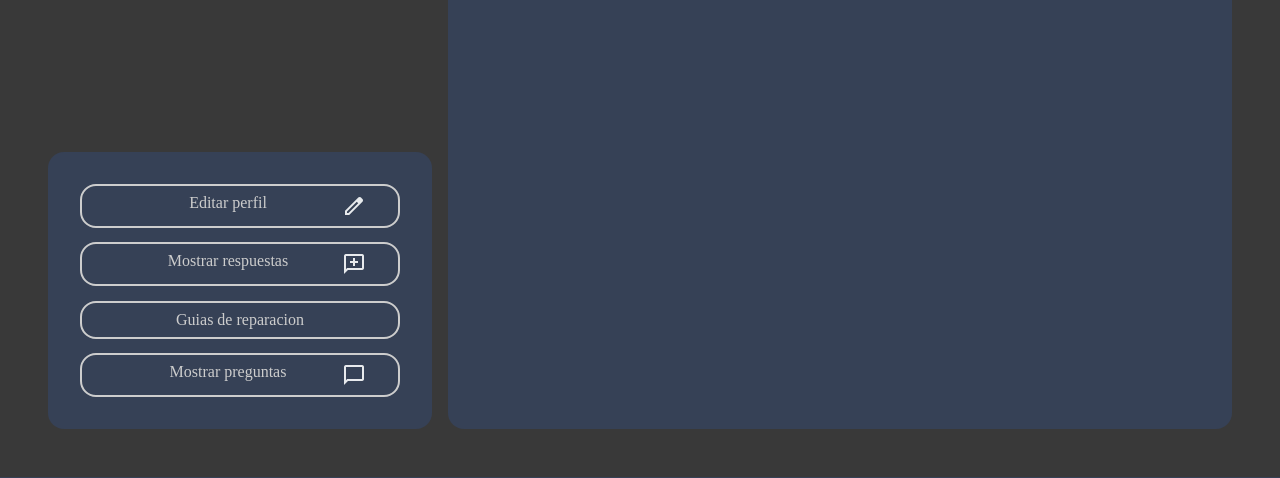
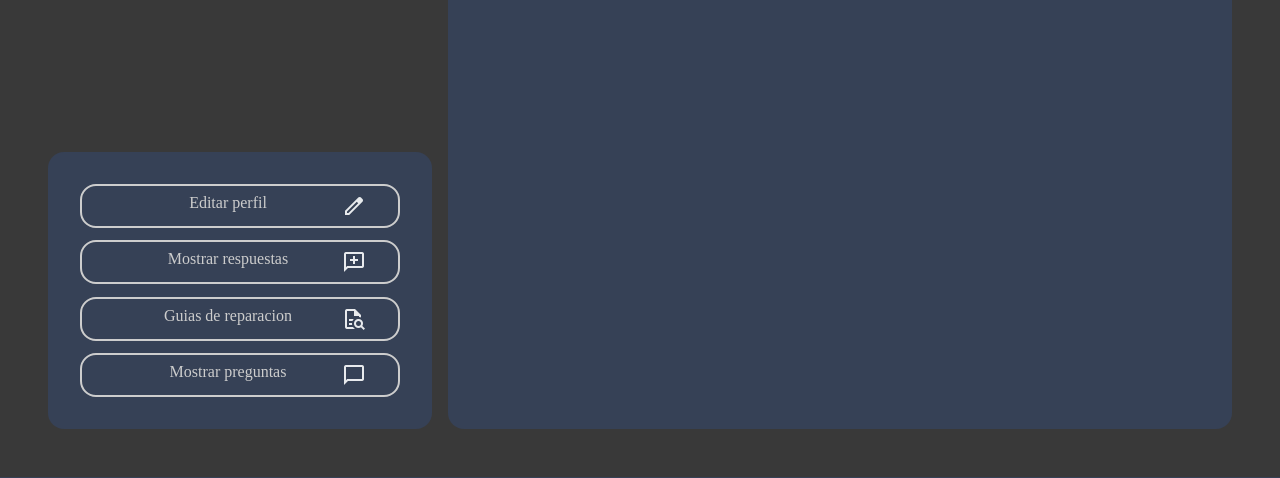
Before and after one commit to JonGaray/RETO-1, a PHP site: template view/usuario/usuario_preguntas.html.php in a window 1280 px wide. Shown: the part 574-1052 px from the top of the page. Run offline with PHP 8.4, Linux system fonts and the light colour scheme; the template is opened without the code that fills it, so the values that code supplies are empty; some web fonts are replaced.

Commit message:
Imagen guia reparacion

```diff
--- a/assets/estilos/pregunta.css
+++ b/assets/estilos/pregunta.css
@@ -82,7 +82,6 @@
     display: flex;
     justify-content: space-around;
     margin-top: 0.625em;
-    gap: 1em;
 }
 .preguntasBottomRight .enlaces a {
     text-decoration: none;
--- a/view/usuario/usuario_preguntas.html.php
+++ b/view/usuario/usuario_preguntas.html.php
@@ -44,7 +44,7 @@
 
             <a class="link-acciones-usuario" href="#" onclick="habilitarInputs()">Editar perfil<img src="assets/Images/Iconos/edit.png"></a>
             <a class="link-acciones-usuario" href="index.php?controller=usuario&action=listRespuestas">Mostrar respuestas <img src="assets/Images/Iconos/respuesta.png"> </a>
-            <a class="link-acciones-usuario" href="index.php?controller=usuario&action=listGuia">Guias de reparacion</a>
+            <a class="link-acciones-usuario" href="index.php?controller=usuario&action=listGuia">Guias de reparacion <img src="assets/Images/Iconos/guia.png"></a>
             <a class="link-acciones-usuario" href="#">Mostrar preguntas <img src="assets/Images/Iconos/pregunta.png"> </a>
             <?php if (isset($_COOKIE["rol_usuario"]) && $_COOKIE["rol_usuario"] == "admin") { ?>
                 <a class="link-acciones-usuario" href="index.php?controller=usuario&action=create">Crear usuario <img src="assets/Images/Iconos/adduser.png"> </a>
--- a/view/usuario/usuario_respuestas.html.php
+++ b/view/usuario/usuario_respuestas.html.php
@@ -46,7 +46,7 @@
         <div class="acciones-usuario">
             <a class="link-acciones-usuario" href="#" onclick="habilitarInputs()">Editar perfil <img src="assets/Images/Iconos/edit.png"></a>
             <a class="link-acciones-usuario" href="#">Mostrar respuestas <img src="assets/Images/Iconos/respuesta.png"></a>
-            <a class="link-acciones-usuario" href="index.php?controller=usuario&action=listGuia">Guias de reparacion</a>
+            <a class="link-acciones-usuario" href="index.php?controller=usuario&action=listGuia">Guias de reparacion <img src="assets/Images/Iconos/guia.png"></a>
             <a class="link-acciones-usuario" href="index.php?controller=usuario&action=listPreguntas">Mostrar preguntas <img src="assets/Images/Iconos/pregunta.png"></a>
             <?php if (isset($_COOKIE["rol_usuario"]) && $_COOKIE["rol_usuario"] == "admin") { ?>
                 <a class="link-acciones-usuario" href="index.php?controller=usuario&action=create">Crear usuario <img src="assets/Images/Iconos/adduser.png"> </a>
```
